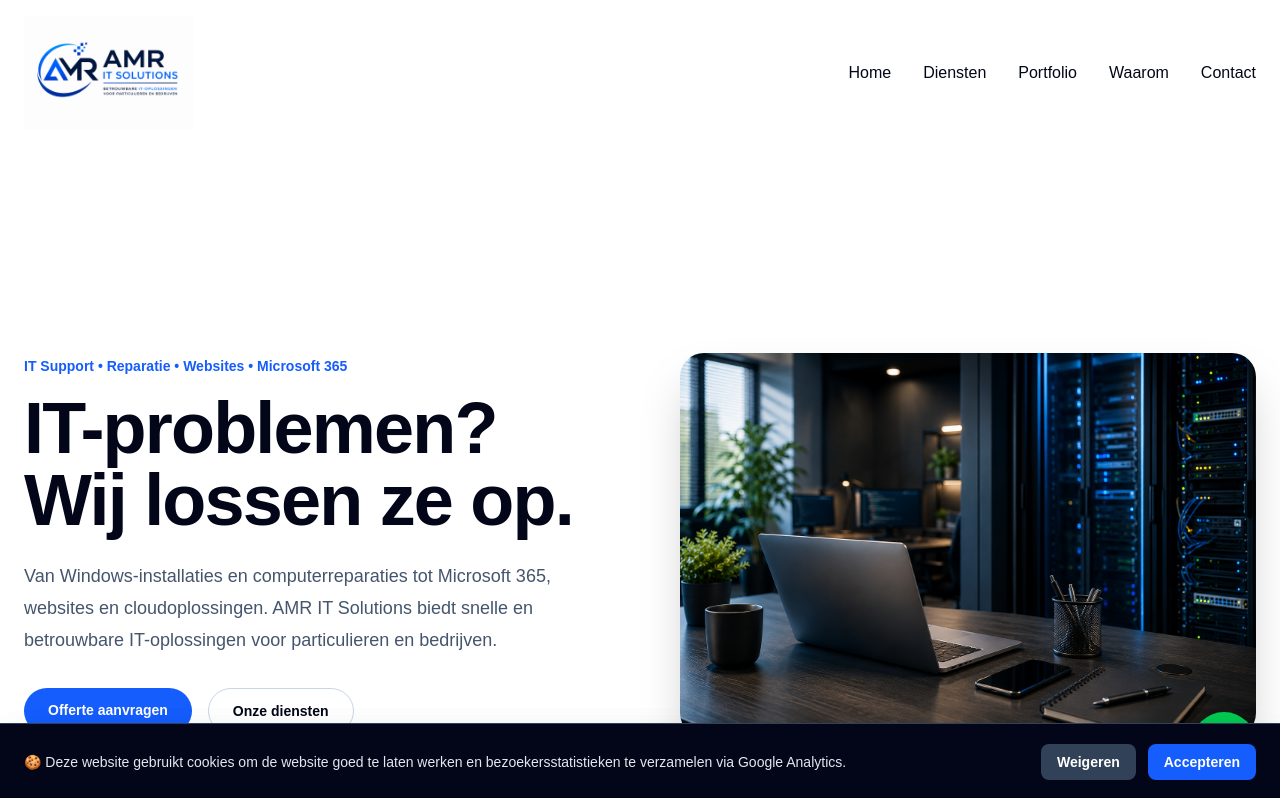
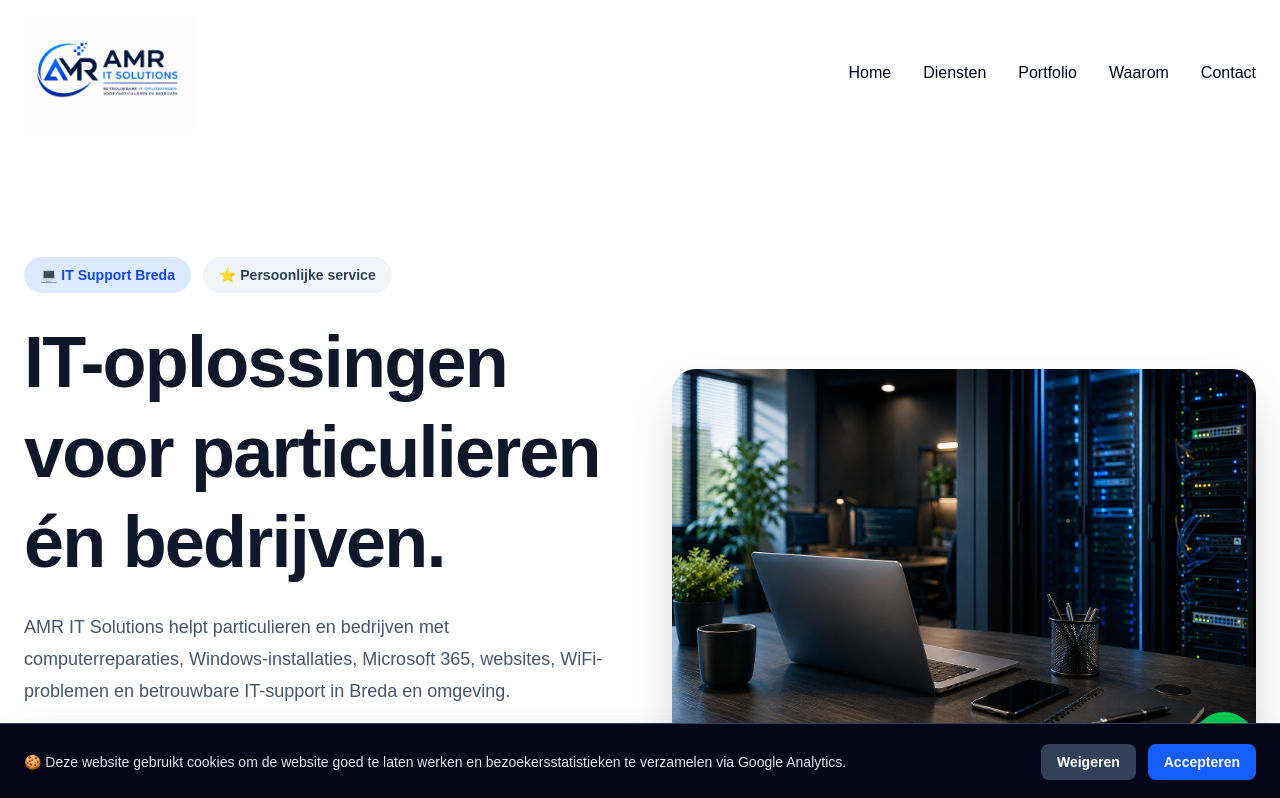
Before and after one commit to amritsolutions/amr-it-solutions, a Next.js app: page / in a window 1280 px wide. Shown: the top 798 px of the page. Built offline with nearby package versions, Linux system fonts and the light colour scheme.

Commit message:
Hero sectie verbeterd

```diff
--- a/components/Hero.tsx
+++ b/components/Hero.tsx
@@ -4,39 +4,54 @@ export default function Hero() {
   return (
     <section
       id="home"
-      className="grid flex-1 items-center gap-20 py-16 lg:grid-cols-2"
+      className="grid flex-1 items-center gap-16 py-20 lg:grid-cols-2"
     >
       <div className="max-w-3xl">
-        <p className="mb-4 text-sm font-semibold text-blue-600">
-          IT Support • Reparatie • Websites • Microsoft 365
-        </p>
+        <div className="mb-6 flex flex-wrap gap-3">
+          <span className="rounded-full bg-blue-100 px-4 py-2 text-sm font-semibold text-blue-700">
+            💻 IT Support Breda
+          </span>
 
-        <h1 className="text-5xl font-bold tracking-tight md:text-7xl">
-          IT-problemen?
+          <span className="rounded-full bg-slate-100 px-4 py-2 text-sm font-semibold text-slate-700">
+            ⭐ Persoonlijke service
+          </span>
+        </div>
+
+        <h1 className="text-5xl font-extrabold leading-tight tracking-tight text-slate-900 md:text-7xl">
+          IT-oplossingen
           <br />
-          Wij lossen ze op.
+          voor particulieren
+          <br />
+          én bedrijven.
         </h1>
 
         <p className="mt-6 max-w-2xl text-lg leading-8 text-slate-600">
-          Van Windows-installaties en computerreparaties tot Microsoft 365,
-          websites en cloudoplossingen. AMR IT Solutions biedt snelle en
-          betrouwbare IT-oplossingen voor particulieren en bedrijven.
+          AMR IT Solutions helpt particulieren en bedrijven met
+          computerreparaties, Windows-installaties, Microsoft 365,
+          websites, WiFi-problemen en betrouwbare IT-support in
+          Breda en omgeving.
         </p>
 
-        <div className="mt-8 flex gap-4">
+        <div className="mt-10 flex flex-wrap gap-4">
           <a
             href="#contact"
-            className="rounded-full bg-blue-600 px-6 py-3 text-sm font-semibold text-white"
+            className="rounded-full bg-blue-600 px-8 py-4 text-sm font-semibold text-white transition hover:bg-blue-700"
           >
-            Offerte aanvragen
+            Vraag direct hulp
           </a>
 
           <a
             href="#diensten"
-            className="rounded-full border border-slate-300 px-6 py-3 text-sm font-semibold"
+            className="rounded-full border border-slate-300 px-8 py-4 text-sm font-semibold text-slate-700 transition hover:bg-slate-100"
           >
-            Onze diensten
+            Bekijk diensten
           </a>
+        </div>
+
+        <div className="mt-12 flex flex-wrap gap-8 text-sm font-medium text-slate-600">
+          <div>⚡ Snelle service</div>
+          <div>📍 Breda & omgeving</div>
+          <div>✔ Persoonlijk advies</div>
         </div>
       </div>
 
@@ -46,8 +61,8 @@ export default function Hero() {
           alt="AMR IT Solutions"
           width={700}
           height={700}
-          className="rounded-3xl shadow-2xl hover:scale-105 transition duration-300"
           priority
+          className="rounded-3xl shadow-2xl transition duration-500 hover:scale-105"
         />
       </div>
     </section>
```
